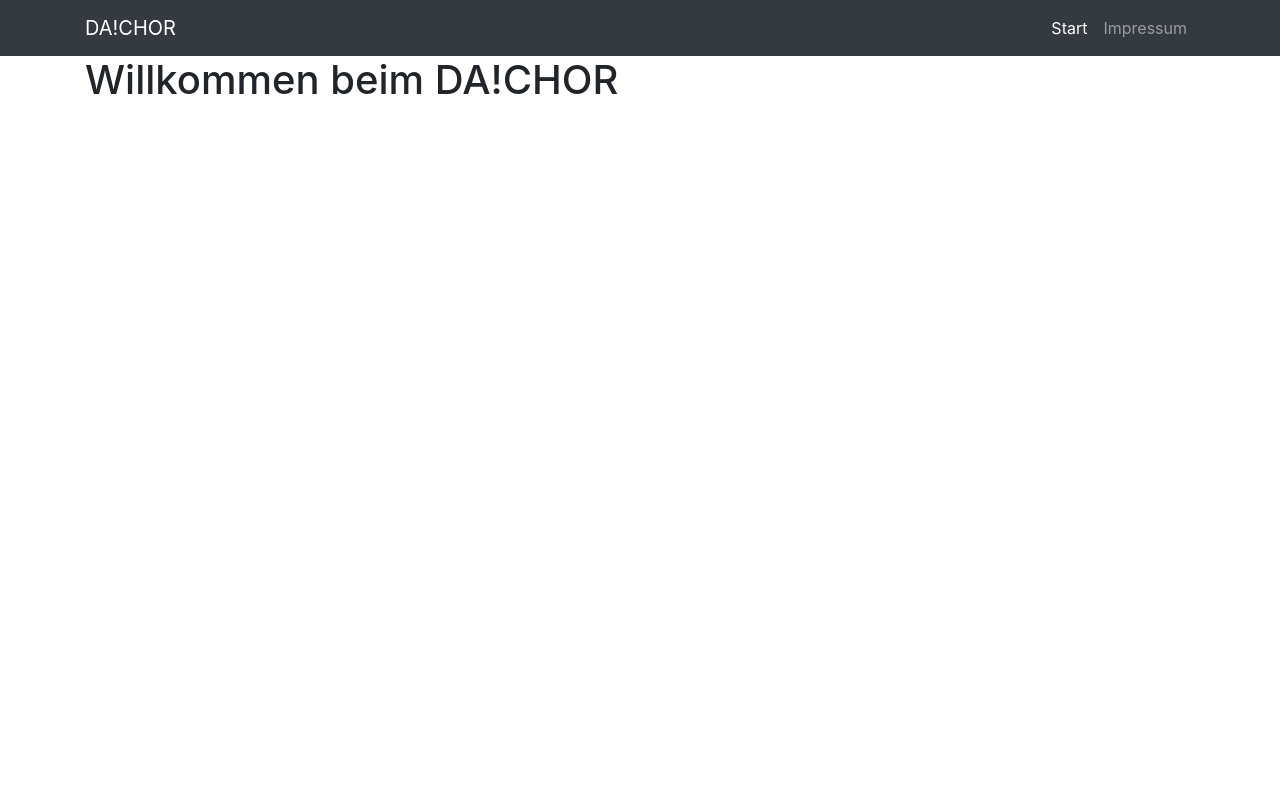
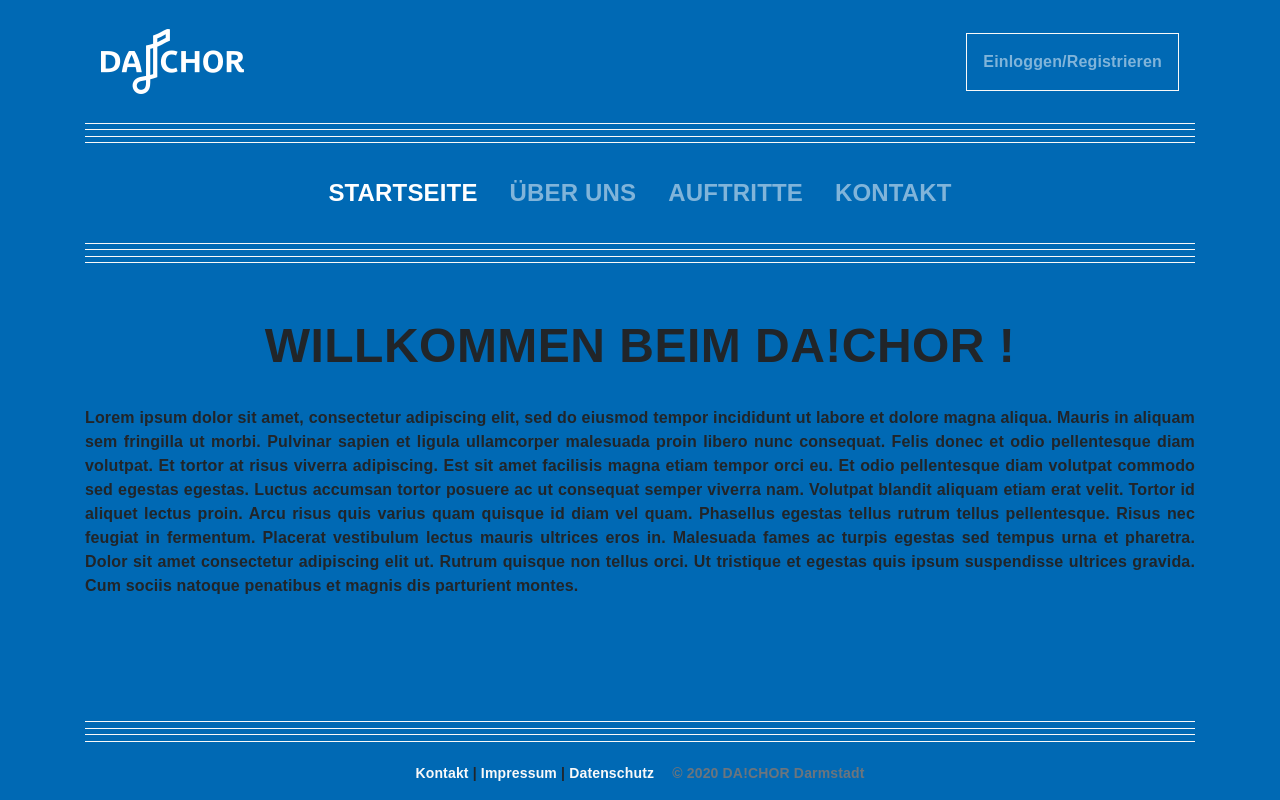
Before and after one commit to geislern/DACHOR-Website, a Django app: page / in a window 1280 px wide. Run offline with Django 3.2, Linux system fonts and the light colour scheme; some libraries are stand-ins or nearby versions; some web fonts are replaced.

Commit message:
base homepage
adapt homepage design
add custom css
add favicon
add dachor logo
add font css

```diff
--- a/dachor_website/static/css/custom.css
+++ b/dachor_website/static/css/custom.css
@@ -0,0 +1,70 @@
+body {
+    background-color: #0069b4;
+    text-align: justify;
+    font-family: "parisine-plus-std-gris", sans-serif;
+    font-weight: bold;
+    letter-spacing: .01em;
+    font-size: 1rem;
+}
+
+body h1 {
+    font-weight: bold;
+    letter-spacing: .01em;
+    font-size: 3rem;
+    text-align: center;
+    margin-top: 3rem;
+    margin-bottom: 2rem;
+}
+
+footer {
+    font-size: .875rem;
+}
+
+.nav-link {
+    margin-left: .5rem;
+    margin-right: .5rem;
+}
+
+.navbar {
+    font-size: 1.5rem;
+    margin-top: 1rem;
+    margin-bottom: 1rem;
+}
+
+.navbar-brand {
+    font-size: 2rem;
+}
+
+.hline {
+    width: 100%;
+    height: .05rem;
+    background: #f9f9f9;
+    margin-top: .35rem;
+    margin-bottom: .35rem;
+}
+
+.navbar-nav.navbar-center {
+    margin-left: auto;
+    margin-right: auto;
+    left: 0;
+    right: 0;
+}
+
+.nav-button .nav-link {
+    font-size: 1rem;
+    padding: 1rem 1rem !important;
+    border: solid .04rem #f9f9f9;
+    margin: 0;
+}
+
+.footer {
+    padding-top: 5rem;
+}
+
+.footer a {
+    color: #f9f9f9;
+}
+
+.footer span {
+    margin-left: 1em;
+}
--- /dev/null
+++ b/dachor_website/static/css/font.css
@@ -0,0 +1,149 @@
+/*
+ * The Typekit service used to deliver this font or fonts for use on websites
+ * is provided by Adobe and is subject to these Terms of Use
+ * http://www.adobe.com/products/eulas/tou_typekit. For font license
+ * information, see the list below.
+ *
+ * parisine-plus-std-gris:
+ *   - http://typekit.com/eulas/00000000000000003b9b2811
+ *   - http://typekit.com/eulas/00000000000000003b9b2831
+ *   - http://typekit.com/eulas/00000000000000003b9b28a5
+ *   - http://typekit.com/eulas/00000000000000003b9b28ef
+ * parisplus-clair:
+ *   - http://typekit.com/eulas/00000000000000003b9b28ee
+ *   - http://typekit.com/eulas/00000000000000003b9b28a4
+ *   - http://typekit.com/eulas/00000000000000003b9b2810
+ *   - http://typekit.com/eulas/00000000000000003b9b2830
+ * parisplus-sombre:
+ *   - http://typekit.com/eulas/00000000000000003b9b28f0
+ *   - http://typekit.com/eulas/00000000000000003b9b28a6
+ *   - http://typekit.com/eulas/00000000000000003b9b2812
+ *   - http://typekit.com/eulas/00000000000000003b9b2832
+ * parisplus-std:
+ *   - http://typekit.com/eulas/00000000000000003b9b280f
+ *
+ * © 2009-2019 Adobe Systems Incorporated. All Rights Reserved.
+ */
+/*{"last_published":"2019-10-23 16:15:46 UTC"}*/
+
+@import url("https://p.typekit.net/p.css?s=1&k=klk0rqs&ht=tk&f=1895.1896.1897.1898.1901.1903.1904.1905.1906.24348.24392.24393.24394&a=4113022&app=typekit&e=css");
+
+@font-face {
+    font-family: "parisplus-clair";
+    src: url("https://use.typekit.net/af/1b84ee/00000000000000003b9b28ee/27/l?primer=7cdcb44be4a7db8877ffa5c0007b8dd865b3bbc383831fe2ea177f62257a9191&fvd=n4&v=3") format("woff2"), url("https://use.typekit.net/af/1b84ee/00000000000000003b9b28ee/27/d?primer=7cdcb44be4a7db8877ffa5c0007b8dd865b3bbc383831fe2ea177f62257a9191&fvd=n4&v=3") format("woff"), url("https://use.typekit.net/af/1b84ee/00000000000000003b9b28ee/27/a?primer=7cdcb44be4a7db8877ffa5c0007b8dd865b3bbc383831fe2ea177f62257a9191&fvd=n4&v=3") format("opentype");
+    font-display: auto;
+    font-style: normal;
+    font-weight: 400;
+}
+
+@font-face {
+    font-family: "parisplus-clair";
+    src: url("https://use.typekit.net/af/86f3b3/00000000000000003b9b28a4/27/l?primer=7cdcb44be4a7db8877ffa5c0007b8dd865b3bbc383831fe2ea177f62257a9191&fvd=i4&v=3") format("woff2"), url("https://use.typekit.net/af/86f3b3/00000000000000003b9b28a4/27/d?primer=7cdcb44be4a7db8877ffa5c0007b8dd865b3bbc383831fe2ea177f62257a9191&fvd=i4&v=3") format("woff"), url("https://use.typekit.net/af/86f3b3/00000000000000003b9b28a4/27/a?primer=7cdcb44be4a7db8877ffa5c0007b8dd865b3bbc383831fe2ea177f62257a9191&fvd=i4&v=3") format("opentype");
+    font-display: auto;
+    font-style: italic;
+    font-weight: 400;
+}
+
+@font-face {
+    font-family: "parisplus-clair";
+    src: url("https://use.typekit.net/af/087087/00000000000000003b9b2810/27/l?primer=7cdcb44be4a7db8877ffa5c0007b8dd865b3bbc383831fe2ea177f62257a9191&fvd=n7&v=3") format("woff2"), url("https://use.typekit.net/af/087087/00000000000000003b9b2810/27/d?primer=7cdcb44be4a7db8877ffa5c0007b8dd865b3bbc383831fe2ea177f62257a9191&fvd=n7&v=3") format("woff"), url("https://use.typekit.net/af/087087/00000000000000003b9b2810/27/a?primer=7cdcb44be4a7db8877ffa5c0007b8dd865b3bbc383831fe2ea177f62257a9191&fvd=n7&v=3") format("opentype");
+    font-display: auto;
+    font-style: normal;
+    font-weight: 700;
+}
+
+@font-face {
+    font-family: "parisplus-clair";
+    src: url("https://use.typekit.net/af/b867d2/00000000000000003b9b2830/27/l?primer=7cdcb44be4a7db8877ffa5c0007b8dd865b3bbc383831fe2ea177f62257a9191&fvd=i7&v=3") format("woff2"), url("https://use.typekit.net/af/b867d2/00000000000000003b9b2830/27/d?primer=7cdcb44be4a7db8877ffa5c0007b8dd865b3bbc383831fe2ea177f62257a9191&fvd=i7&v=3") format("woff"), url("https://use.typekit.net/af/b867d2/00000000000000003b9b2830/27/a?primer=7cdcb44be4a7db8877ffa5c0007b8dd865b3bbc383831fe2ea177f62257a9191&fvd=i7&v=3") format("opentype");
+    font-display: auto;
+    font-style: italic;
+    font-weight: 700;
+}
+
+@font-face {
+    font-family: "parisplus-std";
+    src: url("https://use.typekit.net/af/a5ae7d/00000000000000003b9b280f/27/l?primer=7cdcb44be4a7db8877ffa5c0007b8dd865b3bbc383831fe2ea177f62257a9191&fvd=n7&v=3") format("woff2"), url("https://use.typekit.net/af/a5ae7d/00000000000000003b9b280f/27/d?primer=7cdcb44be4a7db8877ffa5c0007b8dd865b3bbc383831fe2ea177f62257a9191&fvd=n7&v=3") format("woff"), url("https://use.typekit.net/af/a5ae7d/00000000000000003b9b280f/27/a?primer=7cdcb44be4a7db8877ffa5c0007b8dd865b3bbc383831fe2ea177f62257a9191&fvd=n7&v=3") format("opentype");
+    font-display: auto;
+    font-style: normal;
+    font-weight: 700;
+}
+
+@font-face {
+    font-family: "parisplus-sombre";
+    src: url("https://use.typekit.net/af/f1111d/00000000000000003b9b28f0/27/l?primer=7cdcb44be4a7db8877ffa5c0007b8dd865b3bbc383831fe2ea177f62257a9191&fvd=n4&v=3") format("woff2"), url("https://use.typekit.net/af/f1111d/00000000000000003b9b28f0/27/d?primer=7cdcb44be4a7db8877ffa5c0007b8dd865b3bbc383831fe2ea177f62257a9191&fvd=n4&v=3") format("woff"), url("https://use.typekit.net/af/f1111d/00000000000000003b9b28f0/27/a?primer=7cdcb44be4a7db8877ffa5c0007b8dd865b3bbc383831fe2ea177f62257a9191&fvd=n4&v=3") format("opentype");
+    font-display: auto;
+    font-style: normal;
+    font-weight: 400;
+}
+
+@font-face {
+    font-family: "parisplus-sombre";
+    src: url("https://use.typekit.net/af/6e5532/00000000000000003b9b28a6/27/l?primer=7cdcb44be4a7db8877ffa5c0007b8dd865b3bbc383831fe2ea177f62257a9191&fvd=i4&v=3") format("woff2"), url("https://use.typekit.net/af/6e5532/00000000000000003b9b28a6/27/d?primer=7cdcb44be4a7db8877ffa5c0007b8dd865b3bbc383831fe2ea177f62257a9191&fvd=i4&v=3") format("woff"), url("https://use.typekit.net/af/6e5532/00000000000000003b9b28a6/27/a?primer=7cdcb44be4a7db8877ffa5c0007b8dd865b3bbc383831fe2ea177f62257a9191&fvd=i4&v=3") format("opentype");
+    font-display: auto;
+    font-style: italic;
+    font-weight: 400;
+}
+
+@font-face {
+    font-family: "parisplus-sombre";
+    src: url("https://use.typekit.net/af/5403b3/00000000000000003b9b2812/27/l?primer=7cdcb44be4a7db8877ffa5c0007b8dd865b3bbc383831fe2ea177f62257a9191&fvd=n7&v=3") format("woff2"), url("https://use.typekit.net/af/5403b3/00000000000000003b9b2812/27/d?primer=7cdcb44be4a7db8877ffa5c0007b8dd865b3bbc383831fe2ea177f62257a9191&fvd=n7&v=3") format("woff"), url("https://use.typekit.net/af/5403b3/00000000000000003b9b2812/27/a?primer=7cdcb44be4a7db8877ffa5c0007b8dd865b3bbc383831fe2ea177f62257a9191&fvd=n7&v=3") format("opentype");
+    font-display: auto;
+    font-style: normal;
+    font-weight: 700;
+}
+
+@font-face {
+    font-family: "parisplus-sombre";
+    src: url("https://use.typekit.net/af/f53773/00000000000000003b9b2832/27/l?primer=7cdcb44be4a7db8877ffa5c0007b8dd865b3bbc383831fe2ea177f62257a9191&fvd=i7&v=3") format("woff2"), url("https://use.typekit.net/af/f53773/00000000000000003b9b2832/27/d?primer=7cdcb44be4a7db8877ffa5c0007b8dd865b3bbc383831fe2ea177f62257a9191&fvd=i7&v=3") format("woff"), url("https://use.typekit.net/af/f53773/00000000000000003b9b2832/27/a?primer=7cdcb44be4a7db8877ffa5c0007b8dd865b3bbc383831fe2ea177f62257a9191&fvd=i7&v=3") format("opentype");
+    font-display: auto;
+    font-style: italic;
+    font-weight: 700;
+}
+
+@font-face {
+    font-family: "parisine-plus-std-gris";
+    src: url("https://use.typekit.net/af/643d5d/00000000000000003b9b2811/27/l?primer=7cdcb44be4a7db8877ffa5c0007b8dd865b3bbc383831fe2ea177f62257a9191&fvd=n7&v=3") format("woff2"), url("https://use.typekit.net/af/643d5d/00000000000000003b9b2811/27/d?primer=7cdcb44be4a7db8877ffa5c0007b8dd865b3bbc383831fe2ea177f62257a9191&fvd=n7&v=3") format("woff"), url("https://use.typekit.net/af/643d5d/00000000000000003b9b2811/27/a?primer=7cdcb44be4a7db8877ffa5c0007b8dd865b3bbc383831fe2ea177f62257a9191&fvd=n7&v=3") format("opentype");
+    font-display: auto;
+    font-style: normal;
+    font-weight: 700;
+}
+
+@font-face {
+    font-family: "parisine-plus-std-gris";
+    src: url("https://use.typekit.net/af/c5719b/00000000000000003b9b2831/27/l?primer=7cdcb44be4a7db8877ffa5c0007b8dd865b3bbc383831fe2ea177f62257a9191&fvd=i7&v=3") format("woff2"), url("https://use.typekit.net/af/c5719b/00000000000000003b9b2831/27/d?primer=7cdcb44be4a7db8877ffa5c0007b8dd865b3bbc383831fe2ea177f62257a9191&fvd=i7&v=3") format("woff"), url("https://use.typekit.net/af/c5719b/00000000000000003b9b2831/27/a?primer=7cdcb44be4a7db8877ffa5c0007b8dd865b3bbc383831fe2ea177f62257a9191&fvd=i7&v=3") format("opentype");
+    font-display: auto;
+    font-style: italic;
+    font-weight: 700;
+}
+
+@font-face {
+    font-family: "parisine-plus-std-gris";
+    src: url("https://use.typekit.net/af/97d227/00000000000000003b9b28a5/27/l?primer=7cdcb44be4a7db8877ffa5c0007b8dd865b3bbc383831fe2ea177f62257a9191&fvd=i4&v=3") format("woff2"), url("https://use.typekit.net/af/97d227/00000000000000003b9b28a5/27/d?primer=7cdcb44be4a7db8877ffa5c0007b8dd865b3bbc383831fe2ea177f62257a9191&fvd=i4&v=3") format("woff"), url("https://use.typekit.net/af/97d227/00000000000000003b9b28a5/27/a?primer=7cdcb44be4a7db8877ffa5c0007b8dd865b3bbc383831fe2ea177f62257a9191&fvd=i4&v=3") format("opentype");
+    font-display: auto;
+    font-style: italic;
+    font-weight: 400;
+}
+
+@font-face {
+    font-family: "parisine-plus-std-gris";
+    src: url("https://use.typekit.net/af/184d99/00000000000000003b9b28ef/27/l?primer=7cdcb44be4a7db8877ffa5c0007b8dd865b3bbc383831fe2ea177f62257a9191&fvd=n4&v=3") format("woff2"), url("https://use.typekit.net/af/184d99/00000000000000003b9b28ef/27/d?primer=7cdcb44be4a7db8877ffa5c0007b8dd865b3bbc383831fe2ea177f62257a9191&fvd=n4&v=3") format("woff"), url("https://use.typekit.net/af/184d99/00000000000000003b9b28ef/27/a?primer=7cdcb44be4a7db8877ffa5c0007b8dd865b3bbc383831fe2ea177f62257a9191&fvd=n4&v=3") format("opentype");
+    font-display: auto;
+    font-style: normal;
+    font-weight: 400;
+}
+
+.tk-parisplus-clair {
+    font-family: "parisplus-clair", sans-serif;
+}
+
+.tk-parisplus-std {
+    font-family: "parisplus-std", sans-serif;
+}
+
+.tk-parisplus-sombre {
+    font-family: "parisplus-sombre", sans-serif;
+}
+
+.tk-parisine-plus-std-gris {
+    font-family: "parisine-plus-std-gris", sans-serif;
+}
--- a/dachor_website/templates/dachor_website/homepage.html
+++ b/dachor_website/templates/dachor_website/homepage.html
@@ -1,64 +1,135 @@
 <!DOCTYPE html>
-<html lang="de">
+<html lang="de" class='h-100'>
 
 {# make static files accessible #}
 {% load static %}
 
-
 {# load bootstrap tag library #}
 {% load bootstrap4 %}
 
-{# load Bootstrap CSS and JavaScript #}
-{% bootstrap_css %}
-{% bootstrap_javascript jquery='no' %}
+<head>
+    <meta charset="utf-8">
 
-<head>
-
-    <meta charset="utf-8">
-    {% comment %}
-    <meta name="viewport" content="width=device-width, initial-scale=1, shrink-to-fit=no">
-    <meta name="description" content="Website des DA!CHOR in Darmstadt">
-    <meta name="author" content="N. Geisler">
-    {% endcomment %}
+    {# load Bootstrap CSS and JavaScript #}
+    {% bootstrap_css %}
+    {% bootstrap_javascript jquery='no' %}
 
     {% block title %}<title>DA!CHOR</title>{% endblock %}
-    <link rel="stylesheet" href="{% static 'css/custom.css' %}">
-
+    <link rel="stylesheet" type="text/css" href="{% static 'css/custom.css' %}">
+    <link rel="stylesheet" type="text/css" href="{% static 'css/font.css' %}">
 </head>
 
-<body>
+<body class="d-flex flex-column h-100">
 
 <!-- Navigation -->
 {% block navbar %}
-    <nav class="navbar navbar-expand-lg navbar-dark bg-dark static-top">
-        <div class="container">
-            <a class="navbar-brand" href="#">DA!CHOR</a>
-            <button class="navbar-toggler" type="button" data-toggle="collapse" data-target="#navbarResponsive"
-                    aria-controls="navbarResponsive" aria-expanded="false" aria-label="Toggle navigation">
+    <div class="container">
+        <nav class="navbar navbar-expand-md fixed-top-sm justify-content-start navbar-dark">
+            <a href="/" class="navbar-brand">
+                <img
+                        src="{% static "img/DACHOR_Logo-weiss.small.png" %}"
+                        alt="DA!CHOR"
+                        class="img-fluid"
+                />
+            </a>
+            <ul class="navbar-nav ml-auto flex-row">
+                <li class="nav-item nav-button">
+                    <div class="d-none d-sm-block">
+                        <a class="nav-link" href="#">Einloggen/Registrieren</a>
+                    </div>
+                    <div class="d-block d-sm-none">
+                        <a class="nav-link" href="#">Login</a>
+                    </div>
+                </li>
+            </ul>
+            <button class="navbar-toggler ml-auto" type="button" data-toggle="collapse" data-target="#navbar2">
                 <span class="navbar-toggler-icon"></span>
             </button>
-            <div class="collapse navbar-collapse" id="navbarResponsive">
-                <ul class="navbar-nav ml-auto">
+        </nav>
+        <div class="hline"></div>
+        <div class="hline"></div>
+        <div class="hline"></div>
+        <div class="hline"></div>
+
+        <nav class="navbar navbar-expand-md navbar-dark">
+            <div class="navbar-collapse collapse pt-2 pt-md-0" id="navbar2">
+                <ul class="navbar-nav navbar-center">
                     <li class="nav-item active">
-                        <a class="nav-link" href="#">Start<span class="sr-only">(current)</span>
-                        </a>
+                        <a class="nav-link" href="#">STARTSEITE</a>
                     </li>
                     <li class="nav-item">
-                        <a class="nav-link" href="#">Impressum</a>
+                        <a class="nav-link" href="#">ÜBER UNS</a>
+                    </li>
+                    <li class="nav-item">
+                        <a class="nav-link" href="#">AUFTRITTE</a>
+                    </li>
+                    <li class="nav-item">
+                        <a class="nav-link" href="#">KONTAKT</a>
                     </li>
                 </ul>
+                <div class="d-block d-md-none">
+                    <div class="hline"></div>
+                    <div class="hline"></div>
+                    <div class="hline"></div>
+                    <div class="hline"></div>
+
+                </div>
             </div>
+        </nav>
+        <div class="d-none d-md-block">
+            <div class="hline"></div>
+            <div class="hline"></div>
+            <div class="hline"></div>
+            <div class="hline"></div>
         </div>
-    </nav>
+    </div>
+
 {% endblock %}
 
 <!-- Page Content -->
 {% block content %}
     <div class="container">
-        <h1>Willkommen beim DA!CHOR</h1>
+        <h1>WILLKOMMEN BEIM DA!CHOR !</h1>
+
+        Lorem ipsum dolor sit amet, consectetur adipiscing elit, sed do eiusmod tempor incididunt ut labore et
+        dolore
+        magna aliqua. Mauris in aliquam sem fringilla ut morbi. Pulvinar sapien et ligula ullamcorper malesuada
+        proin
+        libero nunc consequat. Felis donec et odio pellentesque diam volutpat. Et tortor at risus viverra
+        adipiscing.
+
+        Est sit amet facilisis magna etiam tempor orci eu. Et odio pellentesque diam volutpat commodo sed egestas
+        egestas. Luctus accumsan tortor posuere ac ut consequat semper viverra nam. Volutpat blandit aliquam etiam
+        erat
+        velit. Tortor id aliquet lectus proin. Arcu risus quis varius quam quisque id diam vel quam. Phasellus
+        egestas
+        tellus rutrum tellus pellentesque. Risus nec feugiat in fermentum. Placerat vestibulum lectus mauris
+        ultrices
+        eros in. Malesuada fames ac turpis egestas sed tempus urna et pharetra. Dolor sit amet consectetur
+        adipiscing
+        elit ut. Rutrum quisque non tellus orci. Ut tristique et egestas quis ipsum suspendisse ultrices gravida.
+        Cum
+        sociis natoque penatibus et magnis dis parturient montes.
     </div>
 {% endblock %}
 
+{% block footer %}
+    <footer class="footer mt-auto">
+        <div class="container">
+            <div class="hline"></div>
+            <div class="hline"></div>
+            <div class="hline"></div>
+            <div class="hline"></div>
+
+            <div class="text-center py-3">
+                <a href="#">Kontakt</a> |
+                <a href="#">Impressum</a> |
+                <a href="#">Datenschutz</a>
+                <span class="text-muted">© 2020 DA!CHOR Darmstadt</span>
+            </div>
+        </div>
+    </footer>
+{% endblock %}
+
 </body>
-
 </html>
```
Also changed, not shown: dachor_website/static/favicon.ico (added), dachor_website/static/img/DACHOR_Logo-weiss.small.png (added).
